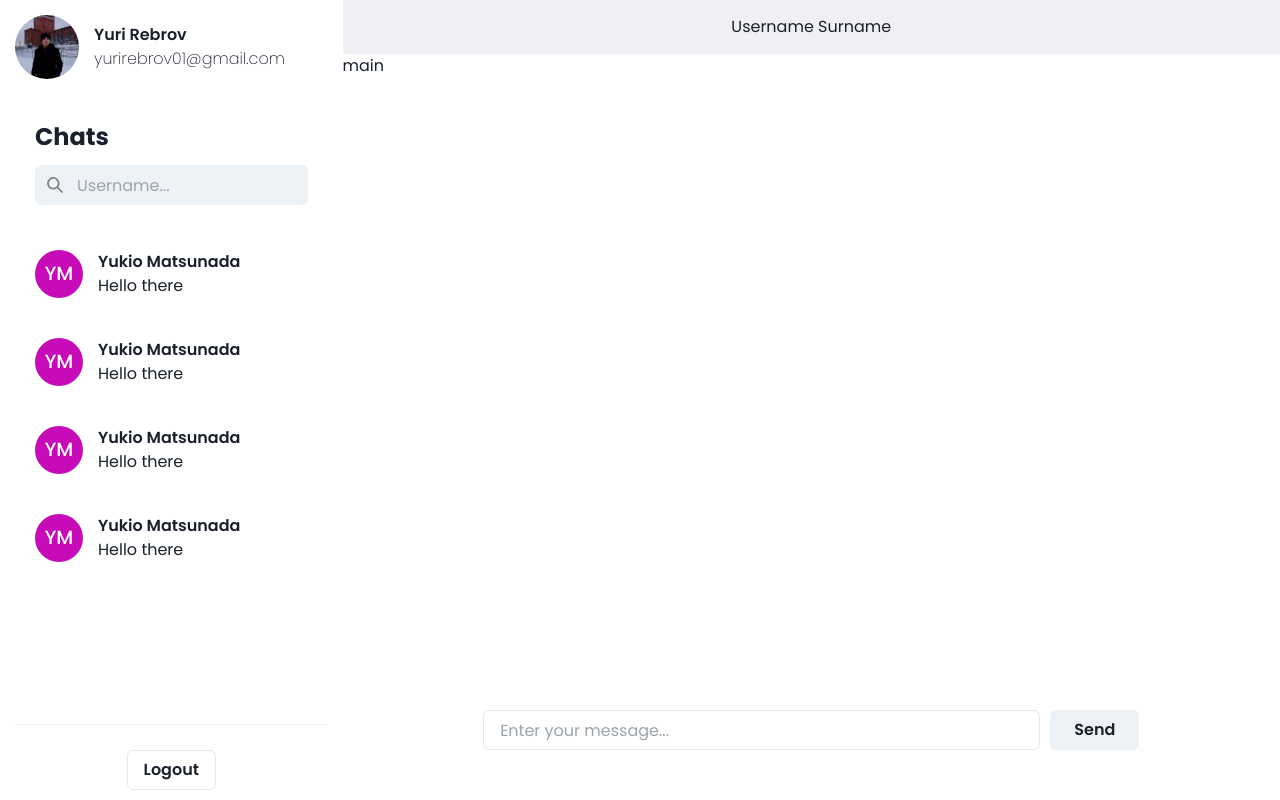
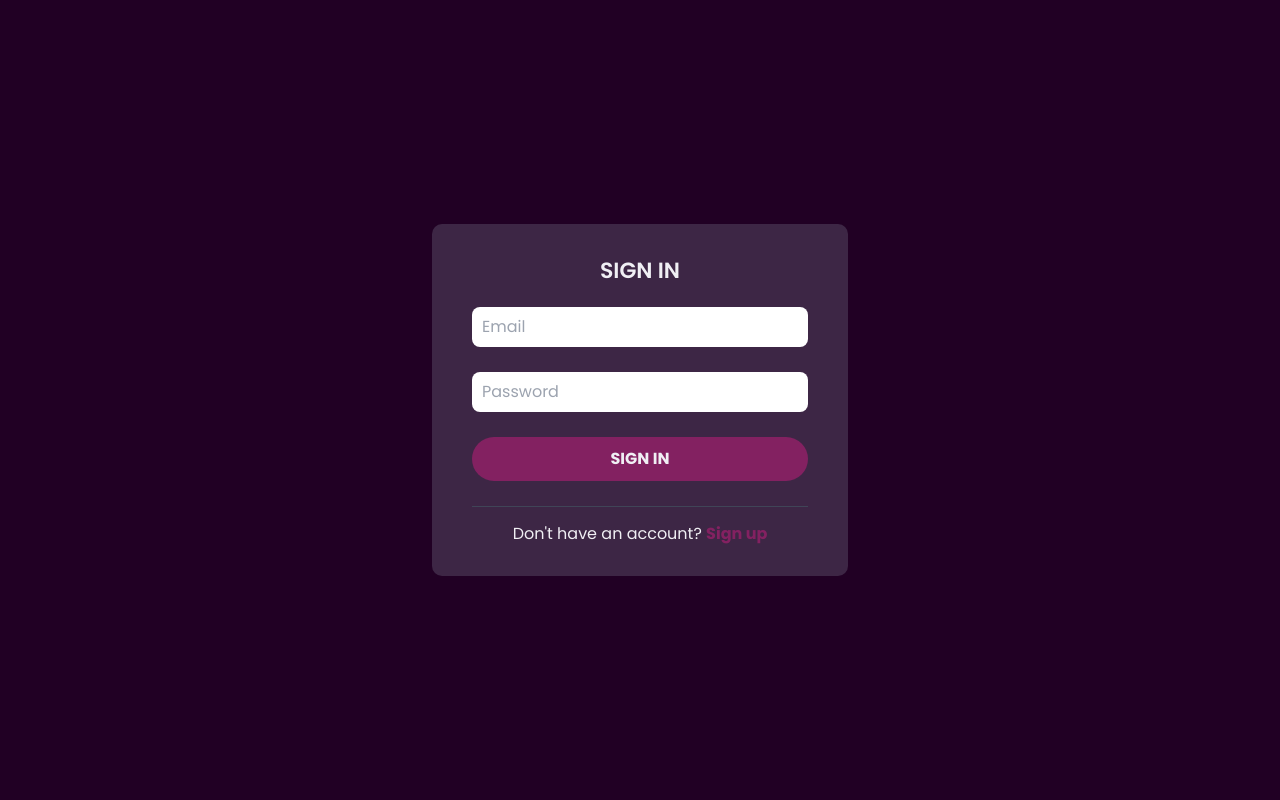
Before and after one commit to RebrovYura/chat-app, a React (Vite) app: page / in a window 1280 px wide. Built offline with nearby package versions, Linux system fonts and the light colour scheme; no server answers.

Commit message:
add current user check

```diff
--- a/src/App.jsx
+++ b/src/App.jsx
@@ -1,18 +1,18 @@
 import Login from './pages/Login';
 import Register from './pages/Register';
 import Home from './pages/Home';
-import { BrowserRouter as Router, Route, Routes } from 'react-router-dom';
+import { BrowserRouter as Router, Navigate, Route, Routes } from 'react-router-dom';
 import { useContext } from 'react';
 import { AuthContext } from './context/AuthContext';
 
 const App = () => {
   const { currentUser } = useContext(AuthContext)
-  // console.log(currentUser)
+
   return (
     <Router>
       <Routes>
         <Route path='/'>
-          <Route index element={<Home />} />
+          <Route index element={currentUser ? <Home /> : <Login />} />
           <Route path='login' element={<Login />} />
           <Route path='register' element={<Register />} />
         </Route>
--- a/src/components/Navbar.jsx
+++ b/src/components/Navbar.jsx
@@ -1,16 +1,15 @@
 import { Avatar, Button, chakra } from '@chakra-ui/react'
-import avatar from '../assets/images/userImage.jpeg'
 import { SmallCloseIcon } from '@chakra-ui/icons'
 import { theme } from '../theme/Theme';
 
-const Navbar = () => {
+const Navbar = (props) => {
   return (
     <div className='py-[15px]'>
       <div className='flex items-center'>
-        <Avatar size='lg' src={avatar} />
+        <Avatar size='lg' bg='red.500'/>
         <div className='flex flex-col ml-[15px]'>
-          <span className='font-semibold'>Yuri Rebrov</span>
-          <span className='font-extralight'>yurirebrov01@gmail.com</span>
+          <span className='font-semibold'>{props.name}</span>
+          <span className='font-extralight'>{props.email}</span>
         </div>
       </div>
     </div>
--- a/src/components/Sidebar.jsx
+++ b/src/components/Sidebar.jsx
@@ -1,15 +1,18 @@
+import { useEffect } from 'react'
 import Navbar from './Navbar'
 import SearchBar from './SearchBar'
 import ChatList from './ChatsList'
-import { signOut } from 'firebase/auth'
-import { auth } from '../data/firebase'
 
 import { Button, Divider } from '@chakra-ui/react'
 import { useNavigate } from 'react-router-dom'
 
+import { auth, db } from '../data/firebase'
+import { signOut, onAuthStateChanged } from 'firebase/auth'
+import { doc, getDoc } from 'firebase/firestore'
+
 const Sidebar = () => {
+  const navigate = useNavigate()
 
-  const navigate = useNavigate()
   return (
     <div className='flex flex-col justify-between min-h-[100vh]'>
       <div className=''>
@@ -22,10 +25,7 @@ const Sidebar = () => {
           <Divider />
         </div>
         <div className='flex justify-center py-[10px]'>
-          <Button variant='outline' className='font-bold' onClick={() => {
-            signOut(auth)
-            navigate('/login')
-            }}>Logout</Button>
+          <Button variant='outline' className='font-bold' onClick={() => signOut(auth)}>Logout</Button>
         </div>
       </div>
     </div>
--- a/src/context/AuthContext.jsx
+++ b/src/context/AuthContext.jsx
@@ -9,8 +9,7 @@ export const AuthContextProvider = ({ children }) => {
     useEffect(() => {
         const unsub = onAuthStateChanged(auth, (user) => {
             setCurrentUser(user)
-            // console.log('context')
-            // console.log(user)
+            console.log(user)
         })
         return () => {
             unsub()
--- a/src/pages/Home.jsx
+++ b/src/pages/Home.jsx
@@ -1,29 +1,12 @@
 import Sidebar from '../components/Sidebar'
 import Chat from '../components/Chat'
-import SearchBar from '../components/SearchBar'
-
-import { auth } from '../data/firebase'
-import { onAuthStateChanged } from 'firebase/auth'
 
 const Home = () => {
-  onAuthStateChanged(auth, (user) => {
-    if (user) {
-      // User is signed in, see docs for a list of available properties
-      // https://firebase.google.com/docs/reference/js/firebase.User
-      // console.log(user)
-      const uid = user.uid;
-      // ...
-    } else {
-      // User is signed out
-      // ...
-    }
-  });
-
   return (
     <div className='min-h-[100vh] font-poppins'>
       <div className='flex'>
         <div className='flex-[1] flex-col px-[15px]'>
-          <Sidebar />
+          <Sidebar/>
         </div>
         <div className='flex-[3]'>
           <Chat />
--- a/src/pages/Login.jsx
+++ b/src/pages/Login.jsx
@@ -12,8 +12,12 @@ const Login = () => {
         const email = e.target[0].value
         const password = e.target[1].value
 
-        signInWithEmailAndPassword(auth, email, password)
-        navigate('/')
+        try {
+            signInWithEmailAndPassword(auth, email, password)
+            navigate('/')
+        } catch (error) {
+            console.log(error)
+        }
     }
 
     return (
--- a/src/pages/Register.jsx
+++ b/src/pages/Register.jsx
@@ -1,7 +1,7 @@
 import { useState } from 'react'
 import { useNavigate, Link } from "react-router-dom";
 
-import { auth, storage, db } from "../data/firebase";
+import { auth, db } from "../data/firebase";
 import { createUserWithEmailAndPassword, updateProfile } from 'firebase/auth';
 import { doc, setDoc } from 'firebase/firestore'
 
@@ -18,9 +18,12 @@ const Register = () => {
 
     try {
       const res = createUserWithEmailAndPassword(auth, email, password)
+      updateProfile((await res).user, {
+        displayName: displayName
+      })
       await setDoc(doc(db, "users", (await res).user.uid), {
         uid: (await res).user.uid,
-        name: displayName,
+        displayName,
         email: email
       })
       navigate('/')
```
